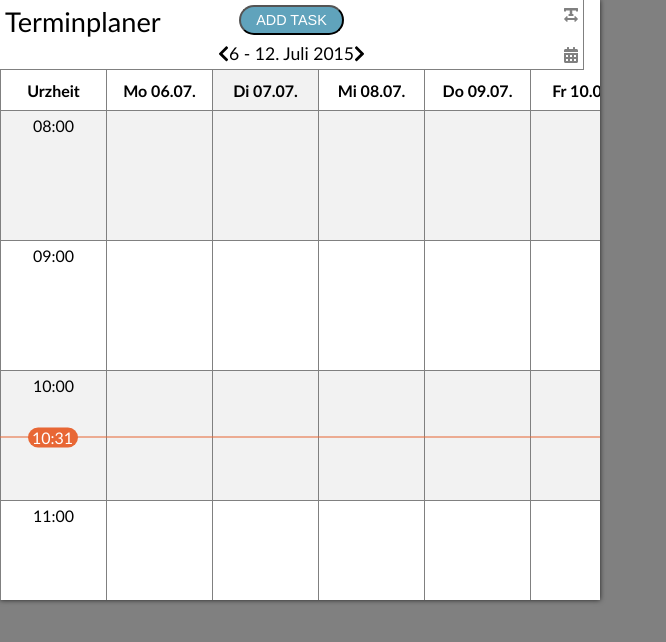
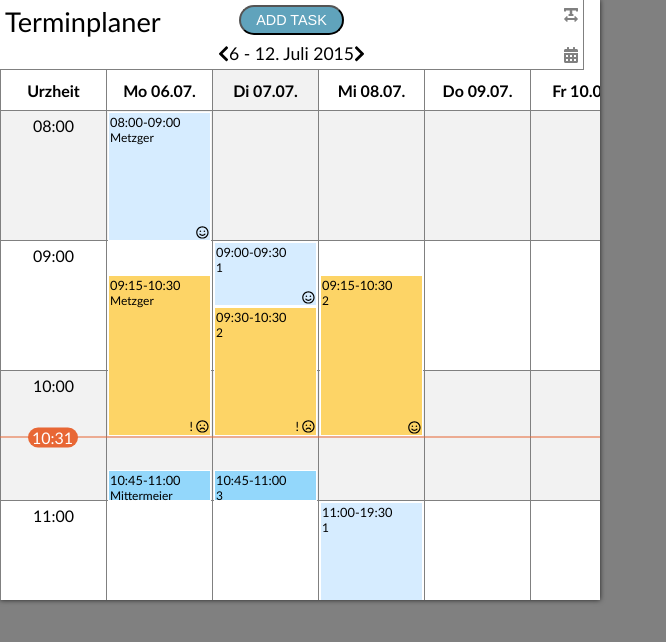
Before and after one commit to sajrus33/calendarTest, a React (Create React App) app: page / in a window 1280 px wide. Shown: the top 642 px of the page, without its empty margins (0-666 px from the left). Built offline with nearby package versions, Linux system fonts and the light colour scheme.

Commit message:
Creating activities inside drops spots
Calendar component is creating  activites inside of each dropSpots. Calendar.js is adding each activites its dropSpot property that match
some drop spot id.

```diff
--- a/src/components/Activity.js
+++ b/src/components/Activity.js
@@ -9,7 +9,6 @@ class Activity extends Component {
             height: null
         }
         this.getHeight = (activityHours) => {
-            const start = 8;
             const activityHeight = 130;
 
             const hours = activityHours.split("-");
--- a/src/components/Calendar.js
+++ b/src/components/Calendar.js
@@ -99,10 +99,8 @@ class Calendar extends Component {
 
             const topMin = startMin / 60 / .25;
             console.log(topMin);
-            let dropSpotTime = ((startHour - start) * 4) + topMin;
-            if (dropSpotTime < 10) {
-                dropSpotTime = "0" + dropSpotTime;
-            }
+            let dropSpotTime = String(startHour - start) + topMin;
+
             dropSpotTime = String(dropSpotTime);
             return dropSpotTime
         };
@@ -111,7 +109,6 @@ class Calendar extends Component {
                 day.forEach(activity => {
                     if (!activity.dropSpot) {
                         activity.dropSpot = "id" + dayI + this.getDropSpot(activity.hour);
-
                     }
                 });
             })
@@ -119,27 +116,8 @@ class Calendar extends Component {
             this.setState({
                 activities: this.state.activities
             });
-            console.log(this.state.activities);
         }
-        this.createActivities = () => {
-            const daysActivities = [];
-            this.state.activities.forEach((dayActivites, dI) => {
-                const newDayActivities = [];
-                dayActivites.forEach((activity, i) => {
-                    if (activity) {
-                        newDayActivities.push(
-                            <Activity handleDragStart={this.handleDragStartActivity} id={"id" + dI + i} key={"id" + dI + i} activity={activity}></Activity>
-                        )
-                    }
-                });
 
-                daysActivities.push(newDayActivities)
-            })
-            this.setState({
-                daysActivities: daysActivities
-            })
-
-        }
         this.createHours = (addTxt = false, propsHours = this.hours) => {
             const newHours = [];
             propsHours.forEach((hour, i) => {
@@ -152,17 +130,26 @@ class Calendar extends Component {
 
         this.createDropElements = (propsHours = this.hours) => {
             this.getDropSpots();
-            console.log("creatig drops");
             const newDrops = [];
-            for (let i = 0; i < 7; i++) {
+            for (let dI = 0; dI < 7; dI++) {
                 const newDropsDay = [];
                 propsHours.forEach((hour, hI) => {
                     for (let nI = 0; nI < 4; nI++) {
-                        const id = "id" + i + hI + nI;
-                        // this.state.activities[dI][nI]
+                        const id = "id" + dI + hI + nI;
+                        let suitableSpot = false;
+
+                        this.state.activities[dI].forEach((dayActivity, aI) => {
+                            if (dayActivity.dropSpot === id) {
+                                suitableSpot = this.state.activities[dI][aI];
+
+                            }
+                        })
+
                         newDropsDay.push(
                             <div onDrop={this.handleDropActivity} onDragOver={this.handleDragOverActivity} className="main__drop" id={id} key={id}>
-
+                                {suitableSpot
+                                    ? <Activity handleDragStart={this.handleDragStartActivity} id={"acti" + id} key={"acti" + id} activity={suitableSpot}></Activity>
+                                    : null}
                             </div>
                         )
                     }
@@ -206,7 +193,7 @@ class Calendar extends Component {
             this.setState({
                 activities: activities
             });
-            this.createActivities();
+            this.dropElements = this.createDropElements();
         }
     }
 
@@ -217,7 +204,7 @@ class Calendar extends Component {
         this.hoursElementsDescribed = this.createHours(true);
     }
     componentDidMount() {
-        this.createActivities();
+
     }
     componentDidUpdate() {
         console.log("update calendar");
--- a/src/css/activities.css
+++ b/src/css/activities.css
@@ -8,27 +8,19 @@
   bottom: 0;
 
 }
-.main__wrapper--activity:hover{
-  /* box-shadow: 0px 0px 10px 0px rgba(0,0,0,1); */
-  /* z-index: 3; */
-}
 
 .main__drop{
   position: relative;
   width: 100%;
-  flex-grow: 1;
-  /* pointer-events: none; */
-  /* border: 1px red solid; */
+  height: calc(130px / 4);
+  max-height: calc(130px/4)
+
 }
 .main__drop--active{
-  /* box-shadow: inset 0px 0px 3px 0px rgba(0,0,0,.75); */
   box-shadow: 0px 5px 5px -2px #888;
   transition: .3s ease-out;
-  /* pointer-events: auto; */
 
 }
-
-
 
 .main__activity {
   position: absolute;
--- a/src/css/main.css
+++ b/src/css/main.css
@@ -58,7 +58,7 @@
   border-right: none;
 }
 .main__element--hour {
-  min-height: 130px;
+  height: 130px;
   text-align: center;
   padding-top: 5px;
 }
```
